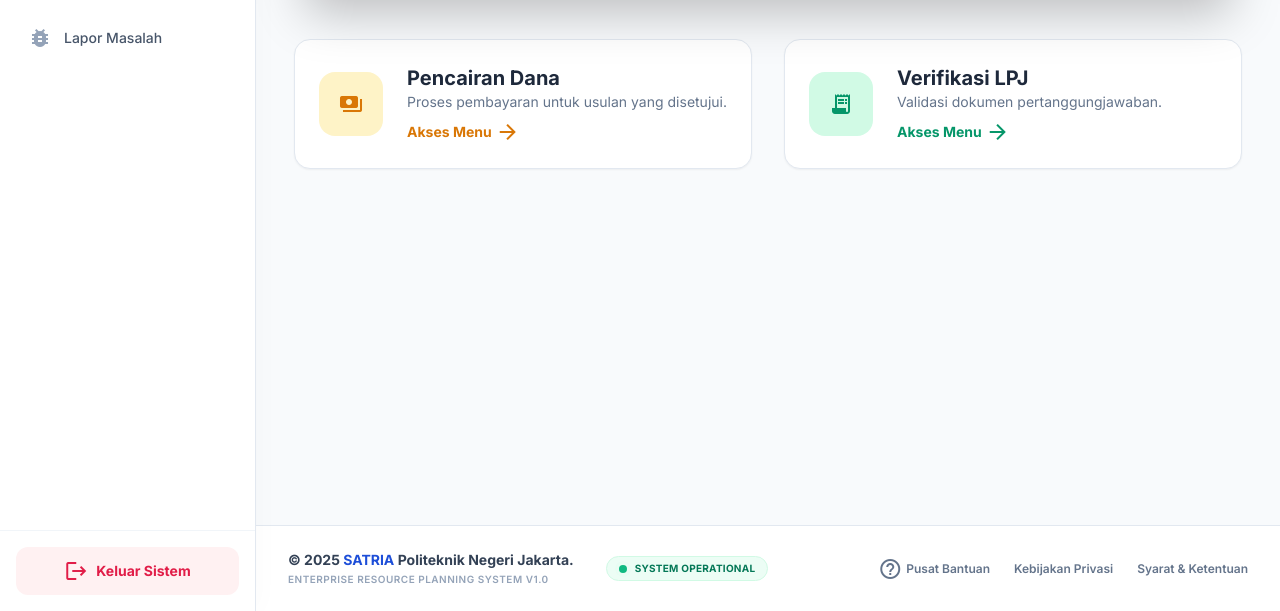
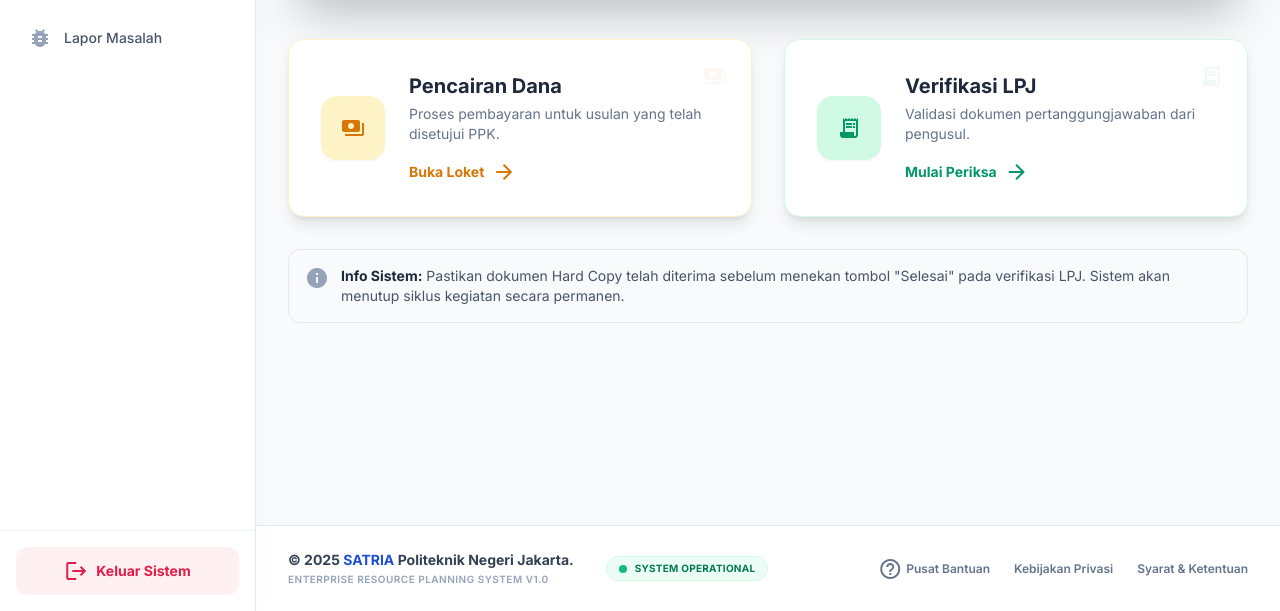
Before and after one commit to ShahidK314/SATRIA, a PHP site: page /app/Views/dashboard/bendahara.php in a window 1280 px wide. Shown: the part 189-800 px from the top of the page. Run offline with PHP 8.4, Linux system fonts and the light colour scheme.

Commit message:
Update Bagian Bendahara v1

```diff
--- a/app/Views/dashboard/bendahara.php
+++ b/app/Views/dashboard/bendahara.php
@@ -1,36 +1,83 @@
 <?php include __DIR__.'/../partials/sidebar.php'; ?>
 
 <div class="p-8 max-w-7xl mx-auto">
+
     <div class="relative bg-gradient-to-r from-amber-500 to-orange-600 rounded-2xl p-10 text-white shadow-2xl mb-10 overflow-hidden">
         <div class="absolute inset-0 bg-[url('https://www.transparenttextures.com/patterns/diamond-upholstery.png')] opacity-10"></div>
-        <div class="relative z-10">
-            <h1 class="text-4xl font-extrabold tracking-tight mb-2">Bendahara Pengeluaran 💰</h1>
-            <p class="text-amber-50 text-lg">Kelola pencairan dana dan verifikasi pertanggungjawaban (LPJ) kegiatan.</p>
+        <div class="relative z-10 flex justify-between items-center">
+            <div>
+                <h1 class="text-4xl font-extrabold tracking-tight mb-2">Bendahara Pengeluaran</h1>
+                <p class="text-amber-50 text-lg">Pusat eksekusi anggaran dan validasi pertanggungjawaban.</p>
+            </div>
+            <div class="hidden md:block text-right">
+                <div class="text-3xl font-black"><?php echo date('F Y'); ?></div>
+                <div class="text-sm text-amber-100 uppercase tracking-wider">Periode Anggaran</div>
+            </div>
         </div>
     </div>
 
     <div class="grid grid-cols-1 md:grid-cols-2 gap-8">
-        <a href="/pencairan" class="flex items-center p-6 bg-white rounded-2xl shadow-sm border border-slate-200 hover:shadow-xl hover:border-amber-400 transition-all group">
-            <div class="w-16 h-16 rounded-2xl bg-amber-100 text-amber-600 flex items-center justify-center mr-6 group-hover:bg-amber-600 group-hover:text-white transition-colors">
-                <span class="material-icons text-3xl">payments</span>
+
+        <a href="/pencairan" class="group relative flex items-center p-8 bg-white rounded-2xl shadow-lg border border-amber-100 hover:border-amber-500 transition-all overflow-hidden">
+            <div class="absolute top-0 right-0 p-6 opacity-5 group-hover:opacity-10 transition-opacity transform group-hover:scale-110">
+                <span class="material-icons text-9xl text-amber-600">payments</span>
             </div>
-            <div>
-                <h3 class="text-xl font-bold text-slate-800 group-hover:text-amber-700">Pencairan Dana</h3>
-                <p class="text-slate-500 text-sm mb-2">Proses pembayaran untuk usulan yang disetujui.</p>
-                <span class="text-amber-600 font-bold text-sm flex items-center">Akses Menu <span class="material-icons text-sm ml-1">arrow_forward</span></span>
+
+            <div class="mr-6 z-10">
+                <div class="w-16 h-16 rounded-2xl bg-amber-100 text-amber-600 flex items-center justify-center shadow-sm group-hover:bg-amber-600 group-hover:text-white transition-colors">
+                    <span class="material-icons text-3xl">payments</span>
+                </div>
+            </div>
+
+            <div class="flex-1 z-10">
+                <div class="flex justify-between items-start">
+                    <h3 class="text-xl font-bold text-slate-800 group-hover:text-amber-700">Pencairan Dana</h3>
+                    <?php if(isset($countCair) && $countCair > 0): ?>
+                        <span class="bg-red-500 text-white text-xs font-bold px-2 py-1 rounded-full animate-pulse">
+                            <?php echo $countCair; ?> Menunggu
+                        </span>
+                    <?php endif; ?>
+                </div>
+                <p class="text-slate-500 text-sm mb-4 mt-1">Proses pembayaran untuk usulan yang telah disetujui PPK.</p>
+                <span class="text-amber-600 font-bold text-sm flex items-center group-hover:translate-x-2 transition-transform">
+                    Buka Loket <span class="material-icons text-sm ml-2">arrow_forward</span>
+                </span>
             </div>
         </a>
 
-        <a href="/lpj" class="flex items-center p-6 bg-white rounded-2xl shadow-sm border border-slate-200 hover:shadow-xl hover:border-emerald-400 transition-all group">
-            <div class="w-16 h-16 rounded-2xl bg-emerald-100 text-emerald-600 flex items-center justify-center mr-6 group-hover:bg-emerald-600 group-hover:text-white transition-colors">
-                <span class="material-icons text-3xl">receipt_long</span>
+        <a href="/lpj" class="group relative flex items-center p-8 bg-white rounded-2xl shadow-lg border border-emerald-100 hover:border-emerald-500 transition-all overflow-hidden">
+            <div class="absolute top-0 right-0 p-6 opacity-5 group-hover:opacity-10 transition-opacity transform group-hover:scale-110">
+                <span class="material-icons text-9xl text-emerald-600">receipt_long</span>
             </div>
-            <div>
-                <h3 class="text-xl font-bold text-slate-800 group-hover:text-emerald-700">Verifikasi LPJ</h3>
-                <p class="text-slate-500 text-sm mb-2">Validasi dokumen pertanggungjawaban.</p>
-                <span class="text-emerald-600 font-bold text-sm flex items-center">Akses Menu <span class="material-icons text-sm ml-1">arrow_forward</span></span>
+
+            <div class="mr-6 z-10">
+                <div class="w-16 h-16 rounded-2xl bg-emerald-100 text-emerald-600 flex items-center justify-center shadow-sm group-hover:bg-emerald-600 group-hover:text-white transition-colors">
+                    <span class="material-icons text-3xl">receipt_long</span>
+                </div>
+            </div>
+
+            <div class="flex-1 z-10">
+                <div class="flex justify-between items-start">
+                    <h3 class="text-xl font-bold text-slate-800 group-hover:text-emerald-700">Verifikasi LPJ</h3>
+                    <?php if(isset($countLPJ) && $countLPJ > 0): ?>
+                        <span class="bg-red-500 text-white text-xs font-bold px-2 py-1 rounded-full animate-pulse">
+                            <?php echo $countLPJ; ?> Baru
+                        </span>
+                    <?php endif; ?>
+                </div>
+                <p class="text-slate-500 text-sm mb-4 mt-1">Validasi dokumen pertanggungjawaban dari pengusul.</p>
+                <span class="text-emerald-600 font-bold text-sm flex items-center group-hover:translate-x-2 transition-transform">
+                    Mulai Periksa <span class="material-icons text-sm ml-2">arrow_forward</span>
+                </span>
             </div>
         </a>
     </div>
+
+    <div class="mt-8 bg-slate-50 border border-slate-200 rounded-xl p-4 flex items-start gap-3">
+        <span class="material-icons text-slate-400">info</span>
+        <div class="text-sm text-slate-600">
+            <strong class="text-slate-800">Info Sistem:</strong> Pastikan dokumen Hard Copy telah diterima sebelum menekan tombol "Selesai" pada verifikasi LPJ. Sistem akan menutup siklus kegiatan secara permanen.
+        </div>
+    </div>
 </div>
 <?php include __DIR__.'/../partials/footer.php'; ?>
```
Also changed, not shown: app/Controllers/DashboardController.php (+8 -1 lines).
